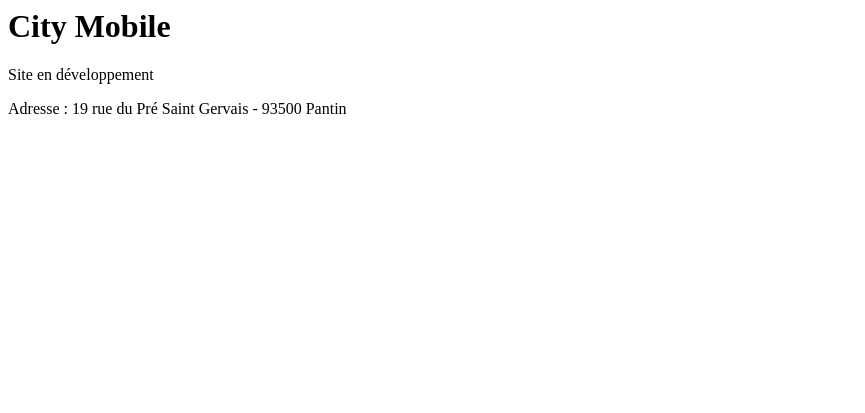
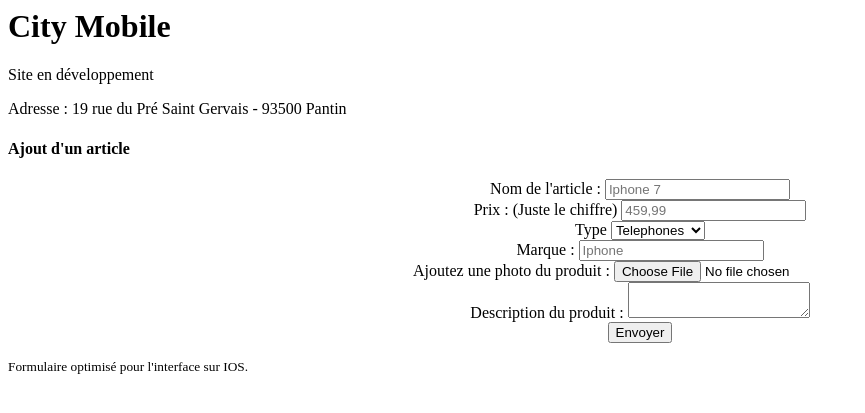
Before and after one commit to quentin-aslan/citymobile, a PHP site: page /home.php in a window 1280 px wide. Shown: the top 413 px of the page, without its empty margins (0-865 px from the left). Run offline with PHP 8.4, Linux system fonts and the light colour scheme.

Commit message:
Improvement
Administrator login.
Article checkSetter -> Secure.
BackendController -> login.

```diff
--- a/App/Article.php
+++ b/App/Article.php
@@ -36,6 +36,12 @@ class Article
     }
 
     public function isNew() { return empty($this->id); }
+
+    /**
+     * Secure the value
+     * @param $value
+     * @return string
+     */
     private function checkSetter($value) {
         return htmlspecialchars($value);
     }
--- a/views/frontend/home.php
+++ b/views/frontend/home.php
@@ -5,3 +5,71 @@
         <adresse class="text-danger">Adresse : 19 rue du Pré Saint Gervais - 93500 Pantin</adresse>
     </div>
 </div>
+
+
+<div class="container">
+
+
+    <?php
+    if(isset($_GET['erreur'])) {
+        $erreur = $_GET['erreur'];
+        if ($erreur=='erreur_photo') {
+            echo '<div class="alert alert-danger" role="alert">L\'envoie de la photo à provoquer une erreur, vérifier que c\'est bien une image.</div>';
+        }else{
+            echo'<div class="alert alert-danger" role="alert">Vous devez remplir les champs du formulaire</div>';
+        }
+    }?>
+
+    <div class="card-deck text-center">
+        <div class="card mb-4 box-shadow">
+
+            <div class="card-header">
+                <h4 class="my-0 font-weight-normal">Ajout d'un article</h4>
+            </div>
+            <center>
+                <div class="card-body">
+                    <form method="POST" action="index.php?p=add_article" enctype="multipart/form-data" class="col-lg-7">
+
+                        <div class="form-group">
+                            <label for="name">Nom de l'article :</label>
+                            <input type="text" class="form-control" name="name" placeholder="Iphone 7">
+                        </div>
+
+                        <div class="form-group">
+                            <label for="price">Prix : (Juste le chiffre)</label>
+                            <input type="prix" class="form-control" name="price" placeholder="459,99">
+                        </div>
+
+                        <div class="form-group">
+                            <label for="exampleFormControlSelect2">Type</label>
+                            <select class="form-control" name="type">
+                                <option>Telephones</option>
+                                <option>Accessoires</option>
+                            </select>
+                        </div>
+
+                        <div class="form-group">
+                            <label for="mark">Marque :</label>
+                            <input type="text" class="form-control" name="mark" placeholder="Iphone">
+                        </div>
+
+                        <div class="form-group">
+                            <label for="photo">Ajoutez une photo du produit : </label>
+                            <input type="file" class="form-control-file" name="photo">
+                        </div>
+
+                        <div class="form-group">
+                            <label for="prix">Description du produit :</label>
+                            <textarea name="description" class="form-control" m></textarea>
+                        </div>
+
+                        <button type="submit" class="btn btn-primary">Envoyer</button>
+                    </form>
+                </div>
+            </center>
+
+            <small class="form-text text-muted hidden-xs">Formulaire optimisé pour l'interface sur IOS.</small>
+
+        </div>
+    </div>
+</div> <!-- Fin container -->
```
Also changed, not shown: App/Administrator.php (+8 -8 lines), App/AdministratorManager.php (+13 -13 lines), App/ArticleManager.php (+22 -2 lines), App/Controller/Backend.php (+36 -13 lines), public/index.php (+6 -7 lines), views/backend/login.php (+4 -4 lines), views/template/layout.php (+4 -6 lines).
